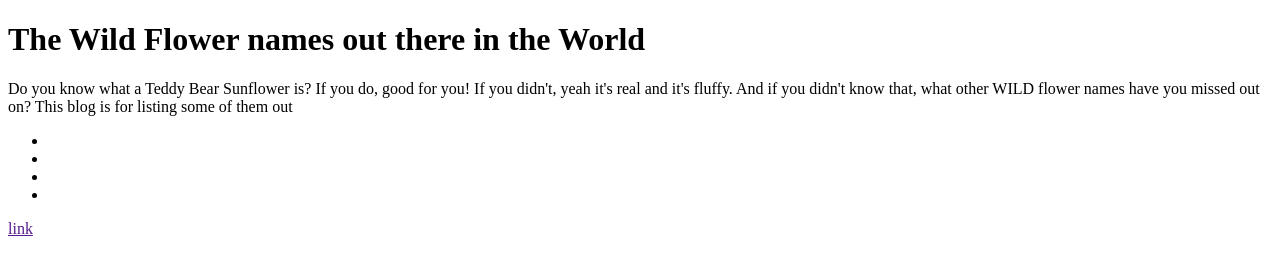
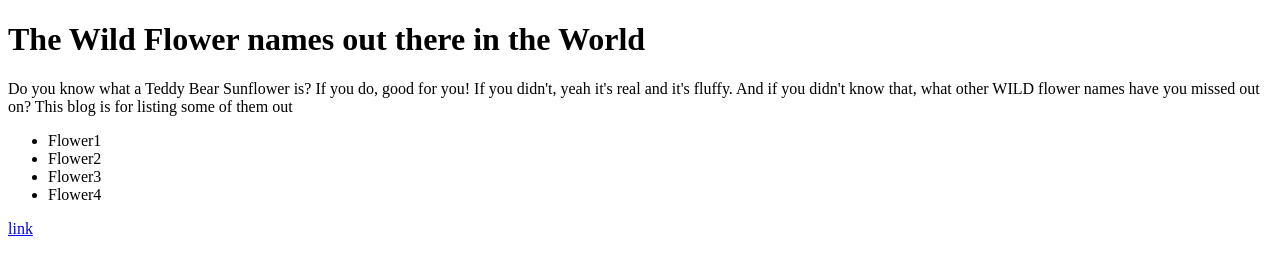
Before and after one commit to rena-gillespie/wild-flower-names, a plain HTML site: page index.html in a window 1280 px wide. Drawn offline with Linux system fonts and the light colour scheme.

Commit message:
add index.html

```diff
--- a/index.html
+++ b/index.html
@@ -15,10 +15,10 @@
 
 <p>
   <ul>
-    <li></li>
-    <li></li>
-    <li></li>
-    <li></li>
+    <li>Flower1</li>
+    <li>Flower2</li>
+    <li>Flower3</li>
+    <li>Flower4</li>
 
 
   </ul>
@@ -26,7 +26,7 @@
 </p>
 
 
-<a href="">link</a>
+<a href="https://rena-gillespie.github.io/blog/te-houtaewa-template.html">link</a>
 </body>
 
 
```
